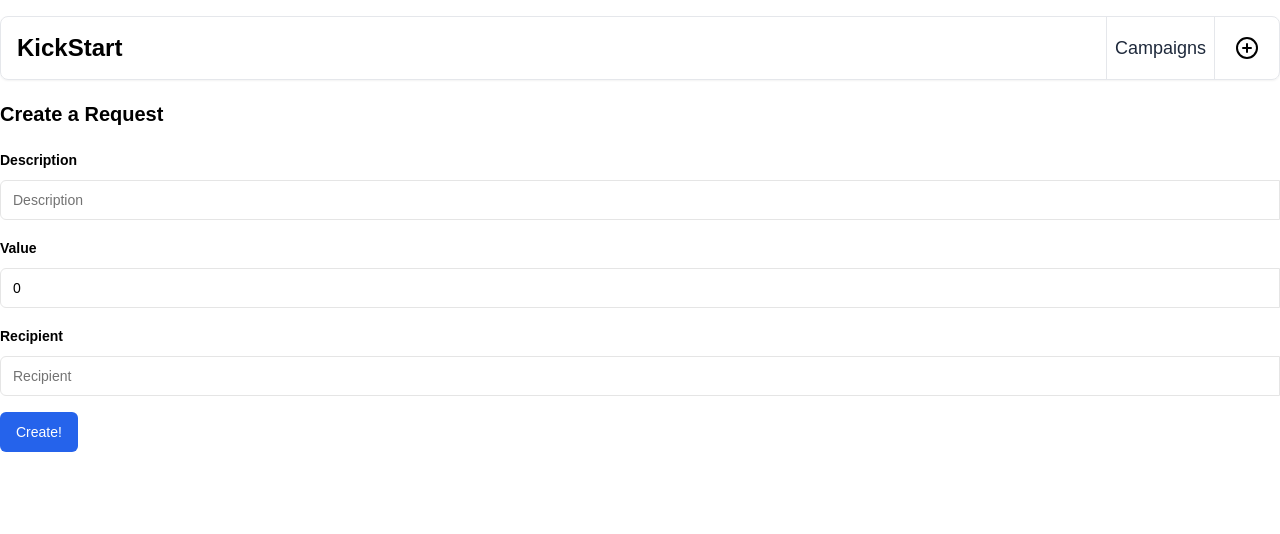
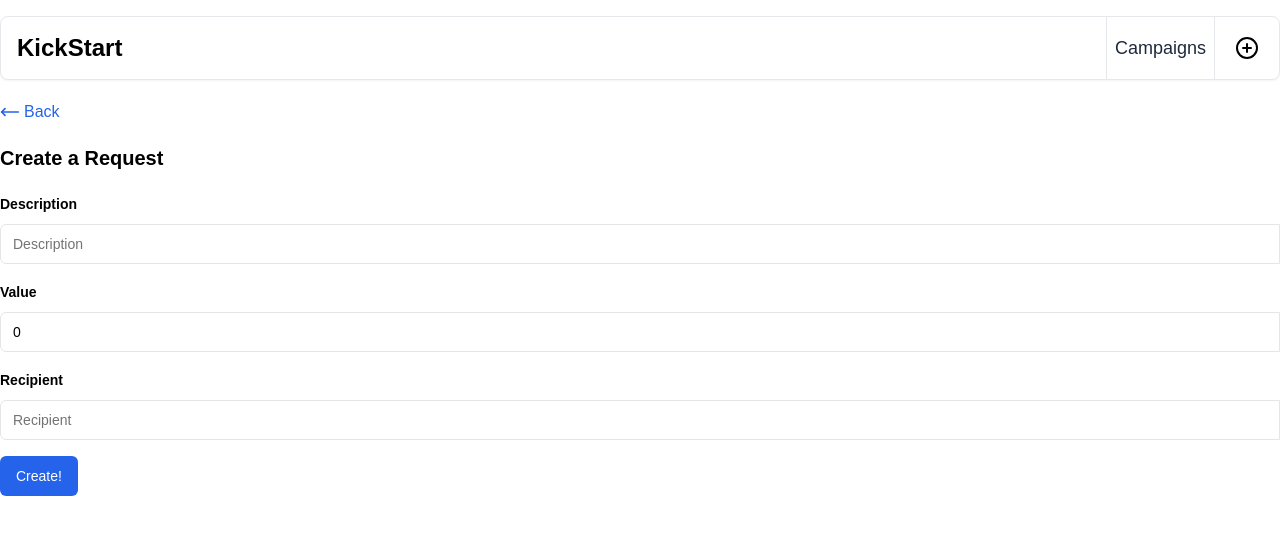
Before and after one commit to jerald-devOfficial/kickstart, a Next.js app: page /campaigns/1/requests/new in a window 1280 px wide. Shown: the top 534 px of the page. Built offline with nearby package versions, Linux system fonts and the light colour scheme; what web3 would draw is missing.

Commit message:
feat: add back button on CreateRequest page

```diff
--- a/src/app/campaigns/[campaign]/requests/new/page.jsx
+++ b/src/app/campaigns/[campaign]/requests/new/page.jsx
@@ -1,10 +1,18 @@
 import CreateRequestForm from '@/components/CreateRequestForm'
+import { MoveLeft } from 'lucide-react'
+import Link from 'next/link'
 import PropTypes from 'prop-types'
 
 const CreateRequest = async ({ params }) => {
   const { campaign } = await params
   return (
     <main className='flex flex-col gap-y-5'>
+      <Link
+        className='text-blue-600 flex gap-x-1 items-center'
+        href={`/campaigns/${campaign}/requests`}
+      >
+        <MoveLeft size={20} /> <span>Back</span>
+      </Link>
       <h3 className='text-xl font-bold'>Create a Request</h3>
       <CreateRequestForm campaign={campaign} />
     </main>
```
